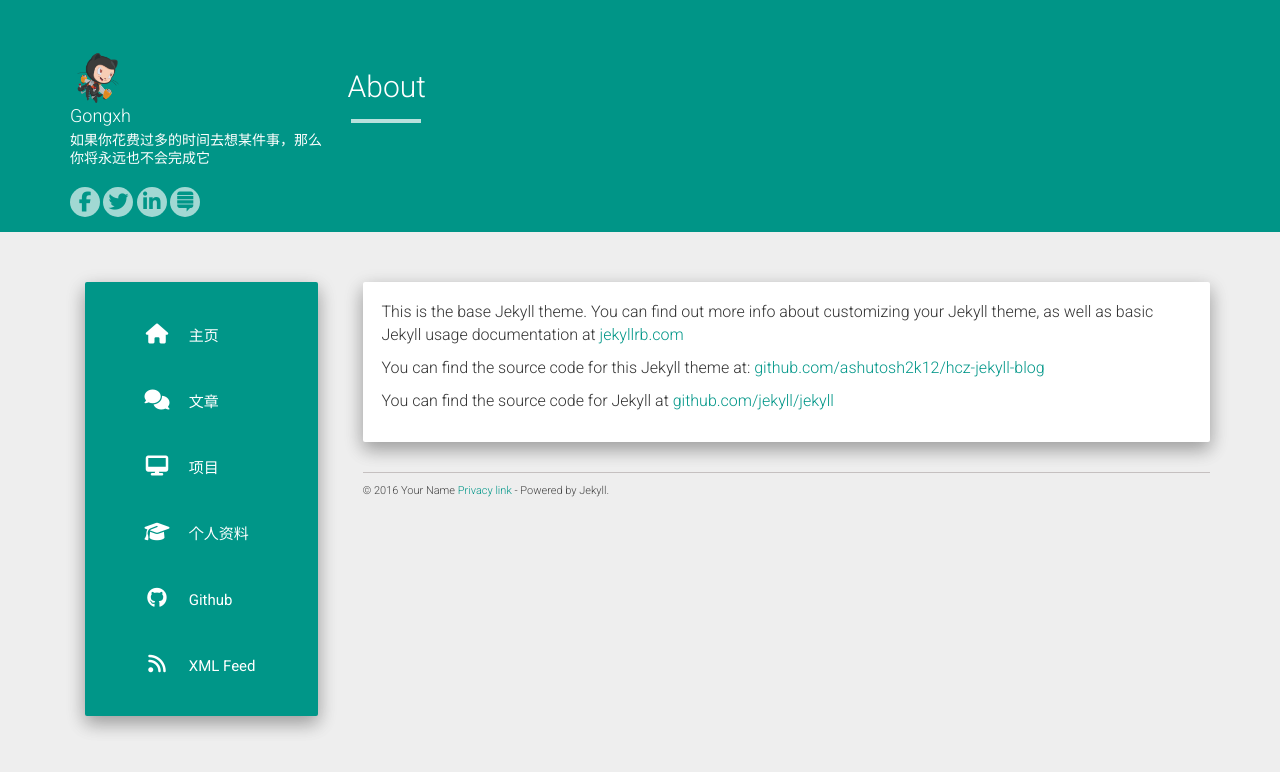
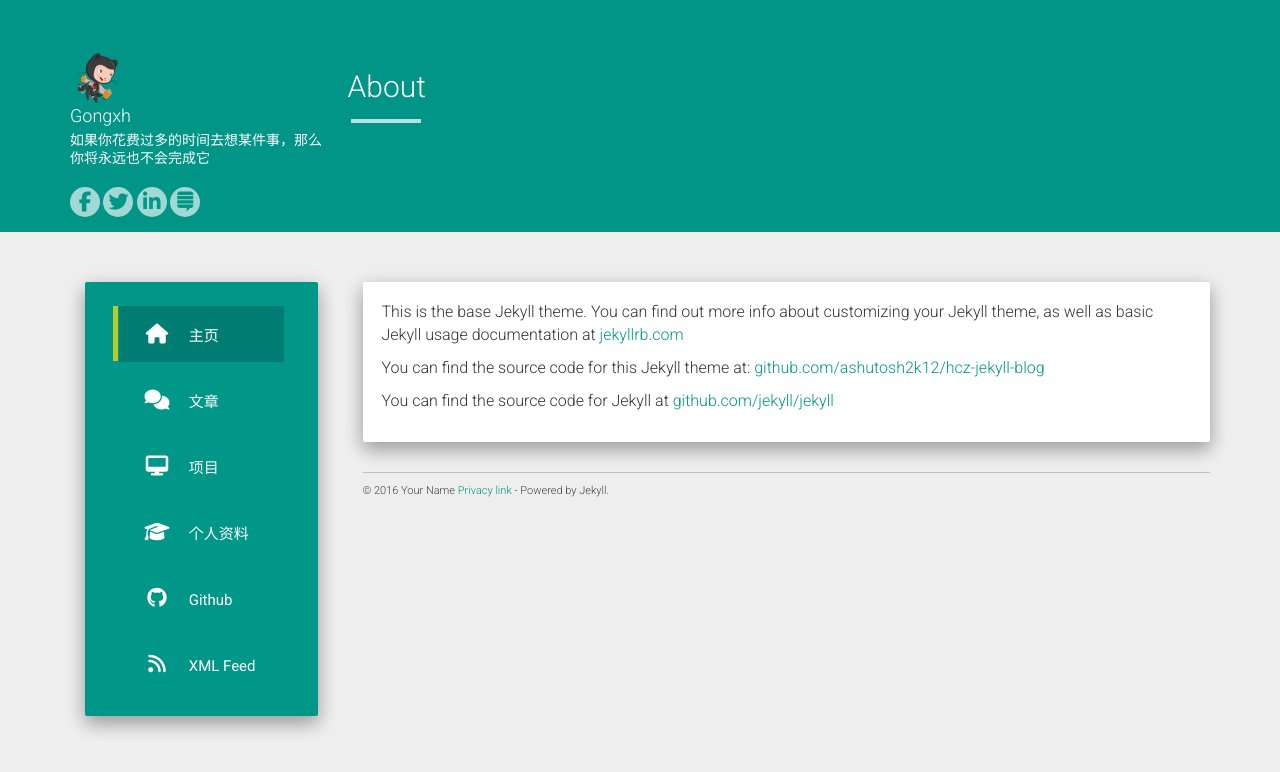
Before and after one commit to Gongxh0901/Gongxh0901.github.io, a Jekyll site: the page built from about.md, in a window 1280 px wide. Shown: the top 772 px of the page. Built offline with Jekyll 4.4.1, drawn with Linux system fonts in a browser that asks for light colours; nearby versions of some CDN libraries.

Commit message:
修改主页排版

```diff
--- a/_data/urls.json
+++ b/_data/urls.json
@@ -1,14 +1,14 @@
 [
   {
     "text": "主页",
-    "url": "/",
-    "icon": "fa-home",
-    "layout": "/about/"
+    "url": "/about/",
+    "icon": "fa-home"
   },
   {
     "text": "文章",
-    "url": "post",
-    "icon": "fa-comments"
+    "url": "/",
+    "icon": "fa-comments",
+    "layout": "post"
   },
   {
     "text": "项目",
--- a/index.html
+++ b/index.html
@@ -1,6 +1,6 @@
 ---
 layout: default
-title: Blog
+title: 博客
 ---
 <div class="well">
     <div class="list-group">
```
